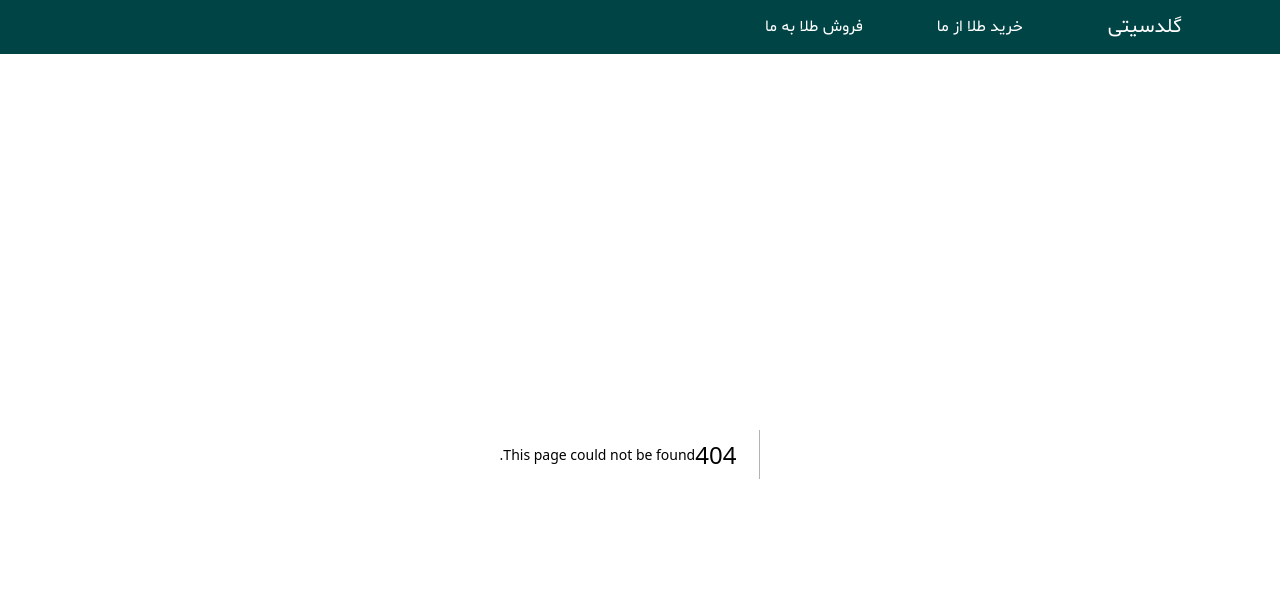
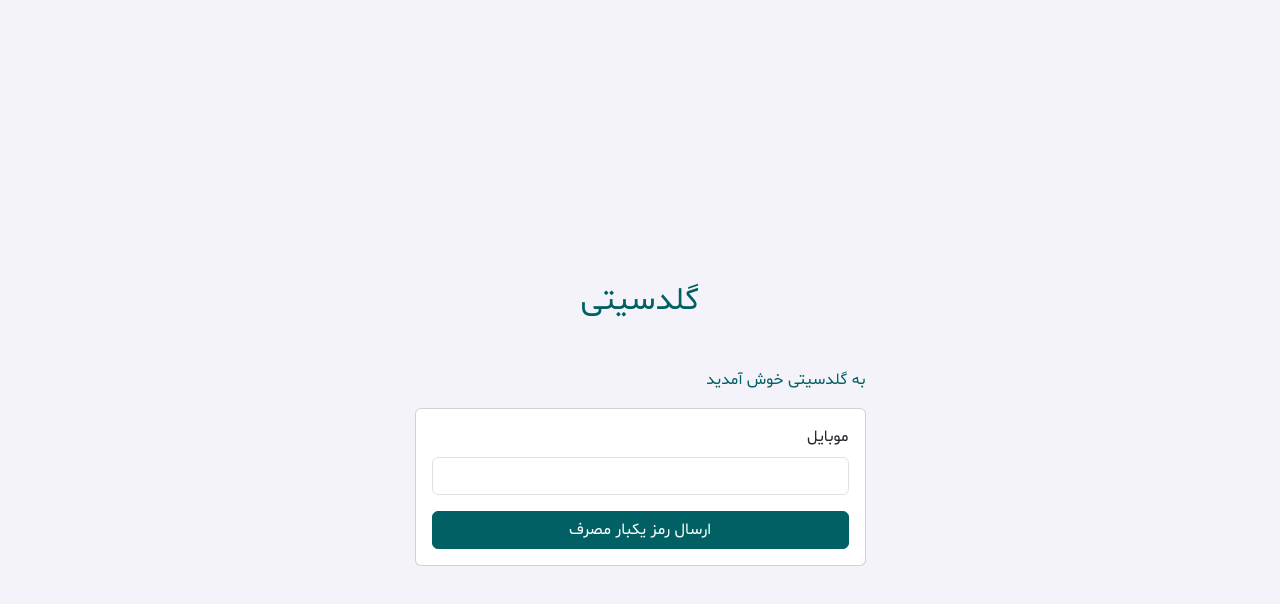
Before and after one commit to sepehrtvk/goldcity, a Next.js app: page /login in a window 1280 px wide. Before the commit this address had no page. Shown: the top 604 px of the page. Built offline with nearby package versions, Linux system fonts and the light colour scheme.

Commit message:
add 2step code from

```diff
--- /dev/null
+++ b/components/authForm/authForm.js
@@ -0,0 +1,102 @@
+import React, { useState } from 'react';
+import { convertNumbersToEnglish } from '../../common/Localization';
+import ReactCodeInput from 'react-code-input';
+
+const AuthForm = () => {
+  const [mobile, setMobile] = useState('');
+  const [code, setCode] = useState('');
+  const [step, setStep] = useState('mobile');
+
+  const submitForm = (e) => {
+    e.preventDefault();
+    e.stopPropagation();
+
+    if (step == 'mobile') {
+      if (mobile.length == 11) setStep('code');
+      return;
+    } else {
+      console.log(mobile);
+      console.log(code);
+    }
+  };
+
+  if (step == 'mobile')
+    return (
+      <form onSubmit={submitForm}>
+        <div className='card'>
+          <div className='card-body'>
+            <div className='mb-3'>
+              <label htmlFor='mobile' className='form-label'>
+                موبایل
+              </label>
+              <input
+                value={mobile}
+                type='text'
+                className='form-control text-start'
+                id='mobile'
+                maxLength={11}
+                onChange={(e) => {
+                  const value = convertNumbersToEnglish(e.target.value);
+                  const re = /^[0-9\b]+$/;
+
+                  if (value === '' || re.test(value)) {
+                    setMobile(value);
+                  }
+                }}
+              />
+            </div>
+
+            <button type='submit' className='btn btn-primary w-100'>
+              ارسال رمز یکبار مصرف
+            </button>
+          </div>
+        </div>
+      </form>
+    );
+  else
+    return (
+      <form onSubmit={submitForm}>
+        <div className='card'>
+          <div className='card-body'>
+            <div className='mb-3'>
+              <label htmlFor='inputCode' className='form-label'>
+                رمز یکبار مصرف
+              </label>
+              <ReactCodeInput
+                autoFocus
+                value={code}
+                inputMode='numeric'
+                name='inputCode'
+                type='text'
+                fields={6}
+                inputStyle={{
+                  width: 48,
+                  height: 48,
+                  textAlign: 'center',
+                  margin: 16,
+                  borderColor: '#006063',
+                  borderRadius: '0.375rem',
+                  backgroundColor: '#f5f5f5',
+                }}
+                className='d-flex flex-row-reverse justify-content-center'
+                onChange={(e) => {
+                  const value = convertNumbersToEnglish(e);
+                  const re = /^[0-9\b]+$/;
+
+                  if (value === '' || re.test(value)) {
+                    setCode(value);
+                  }
+                }}
+              />
+            </div>
+
+            <button type='submit' className='btn btn-primary w-100'>
+              ورود
+            </button>
+          </div>
+        </div>
+      </form>
+    );
+};
+
+export default AuthForm;
--- a/components/layout/layout.jsx
+++ b/components/layout/layout.jsx
@@ -4,8 +4,9 @@ import Header from '../header/header';
 const Layout = ({ children }) => {
   return (
     <>
-      <Header />
-      <main className='container'>{children}</main>
+      {/* <Header /> */}
+      {/* <main className='container'>{children}</main> */}
+      <main>{children}</main>
     </>
   );
 };
--- a/package.json
+++ b/package.json
@@ -18,6 +18,7 @@
     "node-sass": "^9.0.0",
     "react": "18.2.0",
     "react-bootstrap": "^2.8.0",
+    "react-code-input": "^3.10.1",
     "react-dom": "18.2.0",
     "sass": "^1.67.0"
   }
--- /dev/null
+++ b/pages/login/index.js
@@ -0,0 +1,21 @@
+import React from 'react';
+import AuthForm from '../../components/authForm/authForm';
+import classes from './login.module.css';
+
+const LoginPage = () => {
+  return (
+    <div className={classes['box-form']}>
+      <div className='container'>
+        <div className='row justify-content-center mt-5'>
+          <div className='col-12 col-md-5 '>
+            <h2 className='mb-5 text-center'> گلدسیتی </h2>
+            <p className='text-end'>به گلدسیتی خوش آمدید</p>
+            <AuthForm />
+          </div>
+        </div>
+      </div>
+    </div>
+  );
+};
+
+export default LoginPage;
--- /dev/null
+++ b/pages/login/login.module.css
@@ -0,0 +1,7 @@
+.box-form {
+  height: 100vh;
+  display: flex;
+  justify-content: center;
+  align-items: center;
+  background-color: rgb(243, 243, 249);
+}
```
Also changed, not shown: 1 other file (tests, documents, lock files or other folders).
